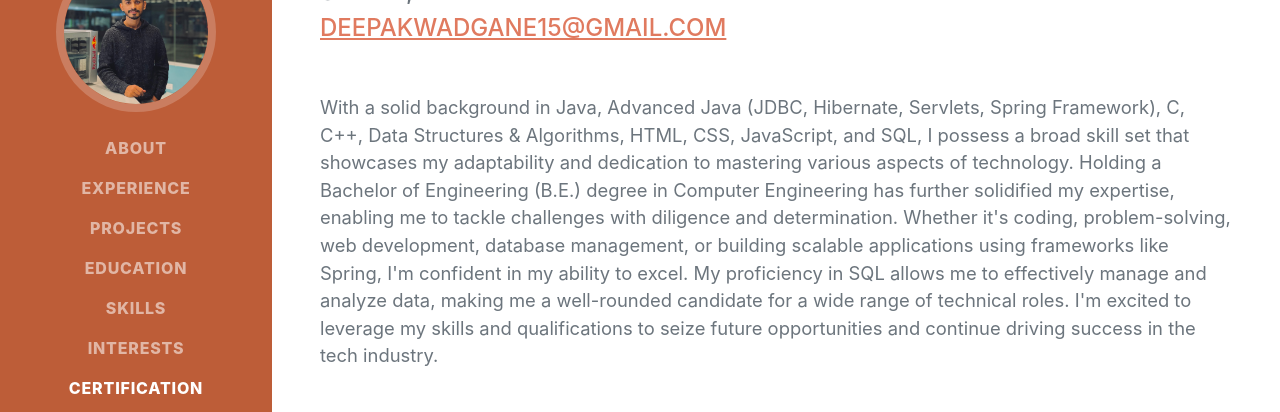
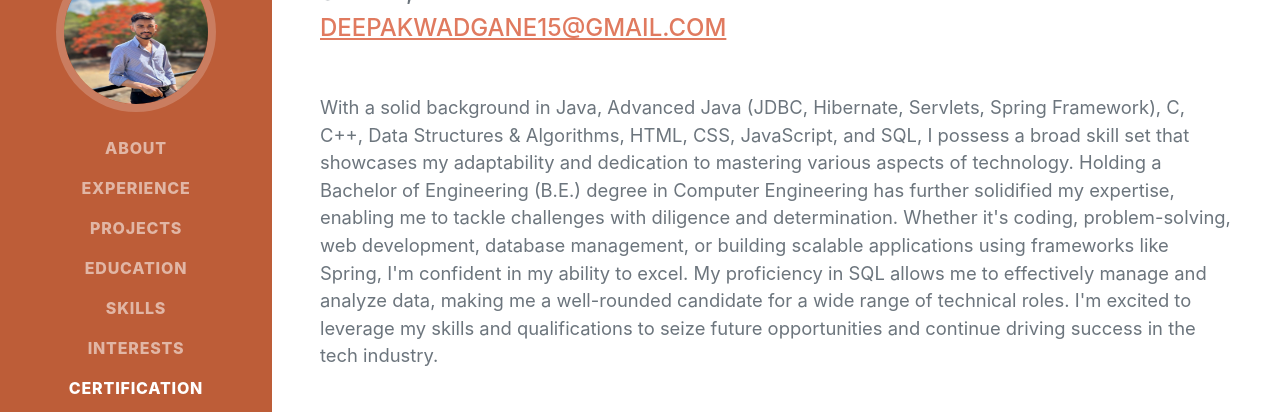
Before and after one commit to DeepakW151/My-Portfolio, a plain HTML site: page index.html in a window 1280 px wide. Shown: the part 224-636 px from the top of the page. Drawn offline with nearby package versions, Linux system fonts and the light colour scheme; files whose address does not match are found by name; a web font is replaced by a local one.

Commit message:
image update

```diff
--- a/index.html
+++ b/index.html
@@ -22,7 +22,7 @@
         <nav class="navbar navbar-expand-lg navbar-dark bg-primary fixed-top" id="sideNav">
             <a class="navbar-brand js-scroll-trigger" href="#page-top">
                 <span class="d-block d-lg-none">DEEPAK WADGANE</span>
-                <span class="d-none d-lg-block"><img class="img-fluid img-profile rounded-circle mx-auto mb-2" src="profile.jpeg" alt="..." /></span>
+                <span class="d-none d-lg-block"><img style="width: 50vh;" class="img-fluid img-profile rounded-circle mx-auto mb-2" src="IMG_2337 (1).jpg" alt="..." /></span>
             </a>
             <button class="navbar-toggler" type="button" data-bs-toggle="collapse" data-bs-target="#navbarResponsive" aria-controls="navbarResponsive" aria-expanded="false" aria-label="Toggle navigation"><span class="navbar-toggler-icon"></span></button>
             <div class="collapse navbar-collapse" id="navbarResponsive">
```
Also changed, not shown: IMG_2337 (1).jpg (added).
